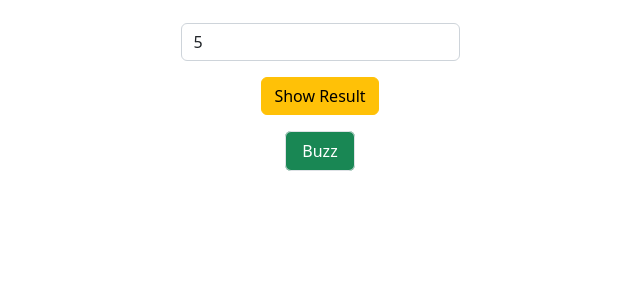
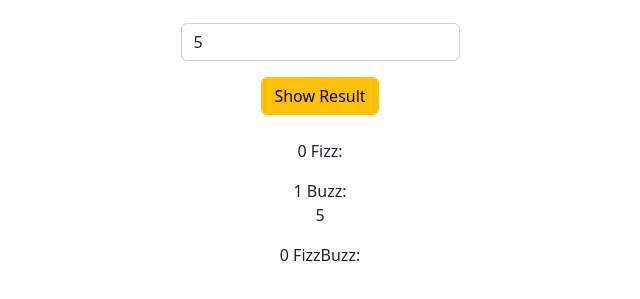
Before and after one commit to FakhriddinovSh/FizzBuzz, a plain HTML site: page index.html in a window 1280 px wide. Both pictures are taken after typing "5" into the empty fields and a click on the button "Show Result". Shown: the part 73-372 px from the top of the page, without its empty margins (320-960 px from the left). Drawn offline with nearby package versions, Linux system fonts and the light colour scheme.

Commit message:
Functionality added

```diff
--- a/index.html
+++ b/index.html
@@ -8,21 +8,21 @@
     <link href="https://cdn.jsdelivr.net/npm/bootstrap@5.2.1/dist/css/bootstrap.min.css" rel="stylesheet" integrity="sha384-iYQeCzEYFbKjA/T2uDLTpkwGzCiq6soy8tYaI1GyVh/UjpbCx/TYkiZhlZB6+fzT" crossorigin="anonymous">
 </head>
 <body>
-
     <div class="container">
         <h1 class="text-center">FizzBuzz</h1>
-
         <form class="form text-center mt-5" method="post" autocomplete="off">
             <input class="form-control mb-3 w-25 mx-auto" type="number" name="user_num" placeholder="Enter number">
             <button class="btn btn-warning" type="submit">Show Result</button>
         </form>
 
         <div class="text-center mt-4">
-            <span class="form-result border p-2 px-3 bg-success text-white rounded w-25 mx-auto"></span>
+            <!-- <span class="form-result border p-2 px-3 bg-success text-white rounded w-25 mx-auto"></span> -->
+
+            <span><span class="fizzLength">0</span> Fizz: <p class="-fizz"></p></span>
+            <span><span class="buzzLength">0</span> Buzz: <p class="-buzz"></p></span>
+            <span><span class="fizzBuzzLength">0</span> FizzBuzz: <p class="-fizzbuzz"></p></span>
         </div>
     </div>
-
-
     <script src="https://cdn.jsdelivr.net/npm/bootstrap@5.2.1/dist/js/bootstrap.bundle.min.js" integrity="sha384-u1OknCvxWvY5kfmNBILK2hRnQC3Pr17a+RTT6rIHI7NnikvbZlHgTPOOmMi466C8" crossorigin="anonymous"></script>
     <script src="./js/main.js"></script>
 </body>
--- a/js/main.js
+++ b/js/main.js
@@ -4,20 +4,40 @@ let elInput = document.querySelector(".form-control");
 let elResult = document.querySelector(".form-result");
 let elBtn = document.querySelector(".btn")
 
-console.log(elForm, elInput, elResult)
+let elFizz = document.querySelector(".-fizz")
+let elBuzz = document.querySelector(".-buzz")
+let elFizzBuzz = document.querySelector(".-fizzbuzz")
+
+let fizzLength = document.querySelector(".fizzLength")
+let buzzLength = document.querySelector(".buzzLength")
+let fizzBuzzLength = document.querySelector(".fizzBuzzLength")
+
+
+let fizArr = []
+let buzArr = []
+let fizbuzArr = []
 
 elForm.addEventListener("submit", function(evt){
     evt.preventDefault();
     let elInputValue = elInput.value;
 
     if(elInputValue % 5 == 0 && elInputValue % 3 == 0){
-        elResult.textContent = "FizzBuzz"
+        // elResult.textContent = "FizzBuzz"
+        fizbuzArr.push(elInputValue)
+        elFizzBuzz.textContent = fizbuzArr
+        fizzBuzzLength.textContent = fizbuzArr.length
     }else if (elInputValue % 3 == 0){
-        elResult.textContent = "Fizz"
+        // elResult.textContent = "Fizz"
+        fizArr.push(elInputValue)
+        elFizz.textContent = fizArr
+        fizzLength.textContent = fizArr.length
     }else if (elInputValue % 5 == 0){
-        elResult.textContent = "Buzz"
+        // elResult.textContent = "Buzz"
+        buzArr.push(elInputValue)
+        elBuzz.textContent = buzArr
+        buzzLength.textContent = buzArr.length
     }
     else{
-        elResult.textContent = "Bu son bo'linmaydi"
+        // elResult.textContent = "This number is not divided"
     }
-})
+});
```
